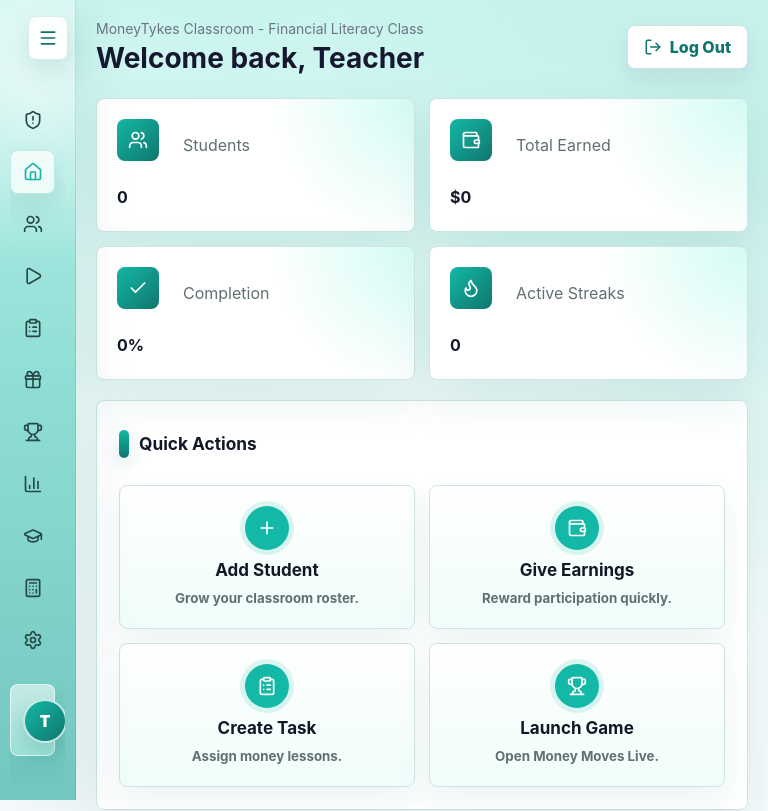
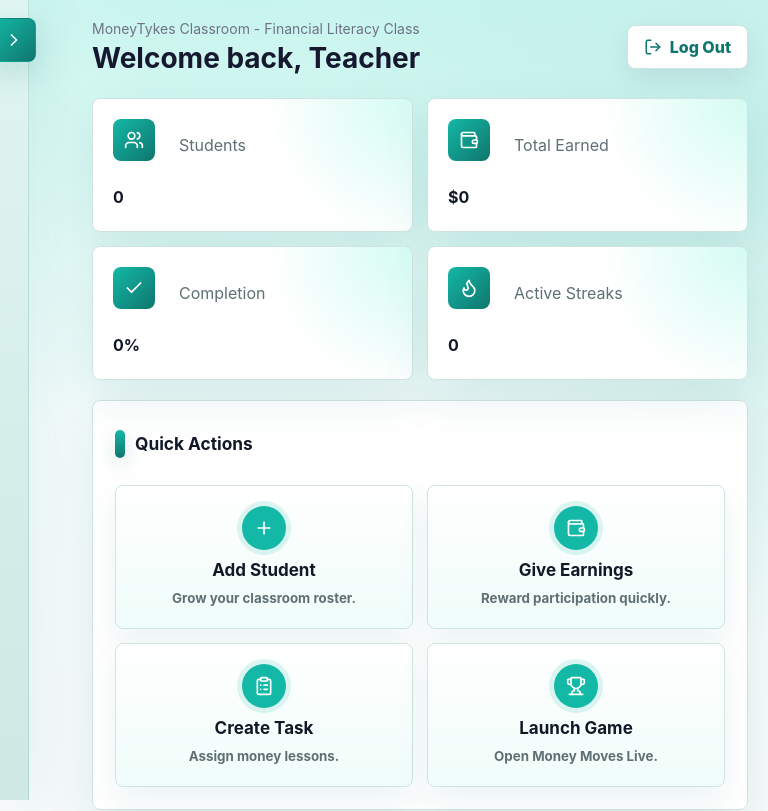
Before and after one commit to nonchxlantdev/moneytykesdashboard, a React (Vite) app: page / in a window 768 px wide. Shown: the top 811 px of the page. Built offline with nearby package versions, Linux system fonts and the light colour scheme.

Commit message:
Improve iPad sidebar controls

```diff
--- a/src/main.jsx
+++ b/src/main.jsx
@@ -170,7 +170,7 @@
   const [status, setStatus] = useState("all");
   const [range, setRange] = useState("month");
   const [toast, setToast] = useState("");
-  const [sidebarHidden, setSidebarHidden] = useState(false);
+  const [sidebarHidden, setSidebarHidden] = useState(() => window.innerWidth >= 768 && window.innerWidth < 1200);
   const [studentFocus, setStudentFocus] = useState(null);
   const mainContentRef = useRef(null);
 
@@ -290,11 +290,9 @@
   return (
     <aside className={`sidebar ${open ? "open" : ""} ${collapsed ? "collapsed" : ""}`} aria-label="Primary navigation">
       <div className="sidebar-top">
-        {!collapsed && (
         <div className="brand">
           <img className="brand-logo" src={assetPath("Logo.png")} alt="MoneyTykes" />
         </div>
-        )}
         <button className="sidebar-collapse-button" type="button" aria-label={collapsed ? "Show sidebar" : "Hide sidebar"} onClick={() => {
           if (window.innerWidth < 768) closeMenu();
           else toggleCollapsed();
@@ -302,7 +300,6 @@
           {collapsed ? <ChevronRight /> : <Menu />}
         </button>
       </div>
-      {!collapsed && (
       <div className="sidebar-scroll mt-sidebar-scroll">
         <nav className="nav-list">
           {navItems.map(item => <NavButton key={item.view} item={item} active={currentView === item.view} navigate={navigate} />)}
@@ -323,7 +320,6 @@
           <ChevronRight className="mt-sidebar-profile-arrow" />
         </button>
       </div>
-      )}
     </aside>
   );
 }
--- a/src/react.css
+++ b/src/react.css
@@ -10,6 +10,10 @@
 
 .react-app.sidebar-collapsed {
   grid-template-columns: 72px minmax(0, 1fr);
+}
+
+.app-shell.react-app {
+  transition: grid-template-columns 180ms ease;
 }
 
 .sidebar-top {
@@ -2426,12 +2430,23 @@
 
 @media (min-width: 1024px) and (max-width: 1199px) {
   .app-shell.react-app {
-    grid-template-columns: 88px minmax(0, 1fr);
+    grid-template-columns: 260px minmax(0, 1fr);
   }
 
   .react-app .sidebar {
-    width: 88px;
-    padding-inline: 12px;
+    width: 260px;
+    padding: 18px 14px;
+    transition: width 180ms ease, padding 180ms ease;
+  }
+
+  .app-shell.react-app.sidebar-collapsed {
+    grid-template-columns: 76px minmax(0, 1fr);
+  }
+
+  .react-app .sidebar.collapsed {
+    width: 76px;
+    max-width: 76px;
+    padding: 18px 10px;
   }
 
   .react-app .dashboard {
@@ -2458,12 +2473,23 @@
 
 @media (min-width: 768px) and (max-width: 1023px) {
   .app-shell.react-app {
-    grid-template-columns: 76px minmax(0, 1fr);
+    grid-template-columns: 248px minmax(0, 1fr);
   }
 
   .react-app .sidebar {
-    width: 76px;
-    padding: 16px 10px;
+    width: 248px;
+    padding: 16px 12px;
+    transition: width 180ms ease, padding 180ms ease;
+  }
+
+  .app-shell.react-app.sidebar-collapsed {
+    grid-template-columns: 72px minmax(0, 1fr);
+  }
+
+  .react-app .sidebar.collapsed {
+    width: 72px;
+    max-width: 72px;
+    padding: 16px 8px;
   }
 
   .react-app .dashboard {
@@ -2505,6 +2531,80 @@
 
   .lesson-video-modal {
     width: min(92vw, 820px);
+  }
+}
+
+@media (min-width: 768px) and (max-width: 1199px) {
+  .react-app .sidebar:not(.collapsed) .sidebar-top {
+    grid-template-columns: minmax(0, 1fr) 44px;
+    align-items: center;
+    padding: 0 0 14px 6px;
+  }
+
+  .react-app .sidebar:not(.collapsed) .brand-logo {
+    width: 154px;
+  }
+
+  .react-app .sidebar:not(.collapsed) .nav-item {
+    grid-template-columns: 28px minmax(0, 1fr);
+    justify-items: start;
+    padding: 0 14px;
+  }
+
+  .react-app .sidebar:not(.collapsed) .nav-item span,
+  .react-app .sidebar:not(.collapsed) .challenge-card,
+  .react-app .sidebar:not(.collapsed) .mt-sidebar-profile-info,
+  .react-app .sidebar:not(.collapsed) .mt-sidebar-profile-arrow {
+    display: block;
+  }
+
+  .react-app .sidebar:not(.collapsed) .teacher-chip {
+    grid-template-columns: 44px minmax(0, 1fr) 18px;
+    justify-items: start;
+  }
+
+  .react-app .sidebar.collapsed .sidebar-top {
+    display: flex;
+    justify-content: center;
+    width: 100%;
+    padding: 0 0 14px;
+  }
+
+  .react-app .sidebar.collapsed .brand,
+  .react-app .sidebar.collapsed .nav-item span,
+  .react-app .sidebar.collapsed .challenge-card,
+  .react-app .sidebar.collapsed .mt-sidebar-profile-card {
+    display: none;
+  }
+
+  .react-app .sidebar.collapsed .sidebar-collapse-button {
+    flex: 0 0 44px;
+    width: 44px;
+    height: 44px;
+  }
+
+  .react-app .sidebar.collapsed .sidebar-scroll {
+    width: 100%;
+    padding: 0;
+    overflow-x: visible;
+  }
+
+  .react-app .sidebar.collapsed .nav-list {
+    gap: 8px;
+  }
+
+  .react-app .sidebar.collapsed .nav-item {
+    display: grid;
+    grid-template-columns: 1fr;
+    justify-items: center;
+    width: 100%;
+    min-height: 48px;
+    padding: 0;
+  }
+
+  .react-app .sidebar.collapsed .nav-item svg {
+    width: 21px;
+    height: 21px;
   }
 }
 
@@ -2538,6 +2638,29 @@
     overflow-y: auto;
   }
 
+  .react-app .sidebar .brand {
+    display: flex;
+  }
+
+  .react-app .sidebar .challenge-card {
+    display: block;
+  }
+
+  .react-app .sidebar .mt-sidebar-profile-card {
+    display: grid;
+  }
+
+  .react-app .sidebar .nav-item span,
+  .react-app .sidebar .mt-sidebar-profile-info {
+    display: block;
+  }
+
+  .react-app .sidebar .nav-item {
+    grid-template-columns: 28px minmax(0, 1fr);
+    justify-items: start;
+    padding: 0 14px;
+  }
+
   .sidebar-backdrop {
     position: fixed;
     z-index: 80;
```
Lines whose indentation alone changed are shown as unchanged.
